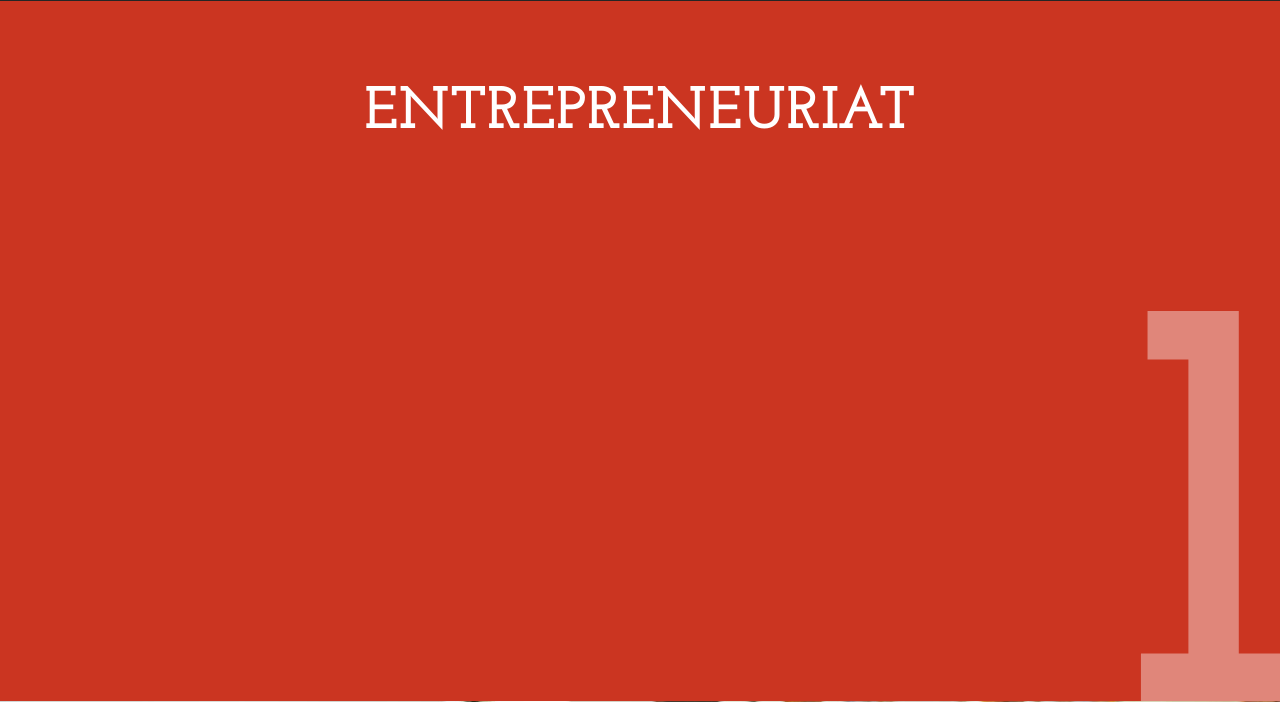
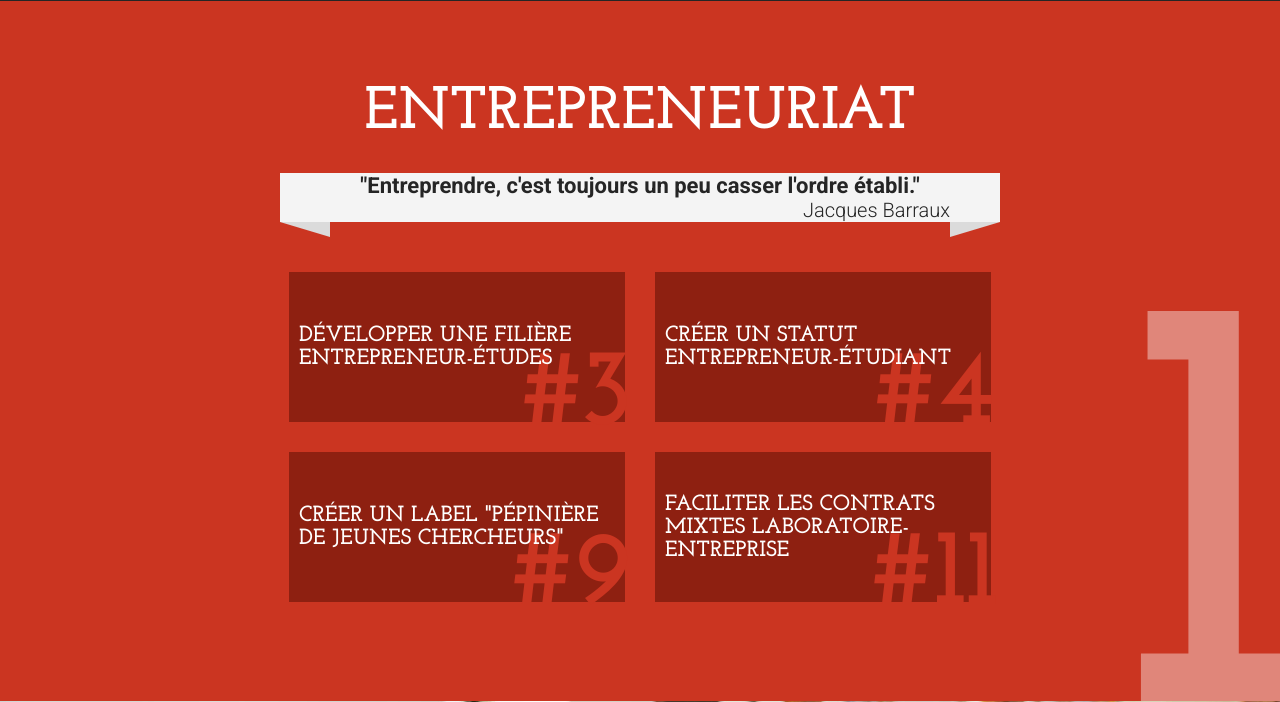
Before and after one commit to Groupe-ESC-Troyes/MixerLesCultures, a PHP site: page / in a window 1280 px wide. Shown: the part 1399-2101 px from the top of the page. Run offline with PHP 8.4, Linux system fonts and the light colour scheme; some libraries are stand-ins or nearby versions.

Commit message:
Ajotu des liens sur le slide entrepreneuriat

```diff
--- a/css/style.css
+++ b/css/style.css
@@ -668,40 +668,41 @@ li ol {
 #menu-container {
   background: #252525;
   position: fixed;
+  z-index: 500;
   top: 0;
   left: 0;
   right: 0;
 }
 
-/* line 59, ../scss/style.scss */
+/* line 60, ../scss/style.scss */
 #menu-container a.menu-toggle {
   display: none;
   padding: 10px;
   text-decoration: none;
 }
 @media (max-width: 767px) {
-  /* line 59, ../scss/style.scss */
+  /* line 60, ../scss/style.scss */
   #menu-container a.menu-toggle {
     display: block;
   }
 }
 
-/* line 68, ../scss/style.scss */
+/* line 69, ../scss/style.scss */
 #menu {
   overflow: hidden;
 }
 @media (max-width: 767px) {
-  /* line 68, ../scss/style.scss */
+  /* line 69, ../scss/style.scss */
   #menu {
     max-height: 0em;
   }
-  /* line 74, ../scss/style.scss */
+  /* line 75, ../scss/style.scss */
   #menu.active {
     max-height: 20em;
   }
 }
 
-/* line 79, ../scss/style.scss */
+/* line 80, ../scss/style.scss */
 #menu ul {
   display: table;
   margin: auto;
@@ -709,37 +710,37 @@ li ol {
   text-align: center;
 }
 @media only screen and (min-width: 960px) {
-  /* line 79, ../scss/style.scss */
+  /* line 80, ../scss/style.scss */
   #menu ul {
     width: 960px;
   }
 }
 @media (min-width: 768px) and (max-width: 959px) {
-  /* line 79, ../scss/style.scss */
+  /* line 80, ../scss/style.scss */
   #menu ul {
     width: 768px;
   }
 }
 @media (max-width: 767px) {
-  /* line 79, ../scss/style.scss */
+  /* line 80, ../scss/style.scss */
   #menu ul {
     display: block;
   }
 }
 
-/* line 95, ../scss/style.scss */
+/* line 96, ../scss/style.scss */
 #menu li {
   display: table-cell;
 }
 @media (max-width: 767px) {
-  /* line 95, ../scss/style.scss */
+  /* line 96, ../scss/style.scss */
   #menu li {
     display: block;
     border-top: 1px solid #bbbbbb;
   }
 }
 
-/* line 103, ../scss/style.scss */
+/* line 104, ../scss/style.scss */
 #menu a {
   display: block;
   text-decoration: none;
@@ -749,13 +750,13 @@ li ol {
   -o-transition: all 0.2s ease-in;
   transition: all 0.2s ease-in;
 }
-/* line 109, ../scss/style.scss */
+/* line 110, ../scss/style.scss */
 #menu a:hover {
   background: #f4f4f4;
   color: #252525;
 }
 
-/* line 150, ../scss/style.scss */
+/* line 151, ../scss/style.scss */
 section.slide {
   width: 100%;
   padding-top: 42px;
@@ -769,37 +770,37 @@ section.slide {
   background-repeat: no-repeat;
 }
 @media only screen and (min-height: 700px) {
-  /* line 150, ../scss/style.scss */
+  /* line 151, ../scss/style.scss */
   section.slide {
     min-height: 700px;
   }
 }
 @media only screen and (min-height: 500px) and (max-height: 699px) {
-  /* line 150, ../scss/style.scss */
+  /* line 151, ../scss/style.scss */
   section.slide {
     min-height: 500px;
   }
 }
 @media only screen and (max-height: 499px) {
-  /* line 150, ../scss/style.scss */
+  /* line 151, ../scss/style.scss */
   section.slide {
     min-height: 300px;
   }
 }
 
-/* line 169, ../scss/style.scss */
+/* line 170, ../scss/style.scss */
 section.slide div.slide-inner {
   margin: auto;
   padding-top: 40px;
 }
 @media only screen and (min-width: 960px) {
-  /* line 169, ../scss/style.scss */
+  /* line 170, ../scss/style.scss */
   section.slide div.slide-inner {
     width: 960px;
   }
 }
 @media (min-width: 768px) and (max-width: 959px) {
-  /* line 169, ../scss/style.scss */
+  /* line 170, ../scss/style.scss */
   section.slide div.slide-inner {
     width: 100%;
     padding-left: 10px;
@@ -807,7 +808,7 @@ section.slide div.slide-inner {
   }
 }
 @media (max-width: 767px) {
-  /* line 169, ../scss/style.scss */
+  /* line 170, ../scss/style.scss */
   section.slide div.slide-inner {
     width: 100%;
     padding-left: 10px;
@@ -815,36 +816,36 @@ section.slide div.slide-inner {
   }
 }
 
-/* line 189, ../scss/style.scss */
+/* line 190, ../scss/style.scss */
 #home {
   background-image: url("../img/home.jpg");
   color: #3f5049;
 }
-/* line 193, ../scss/style.scss */
+/* line 194, ../scss/style.scss */
 #home h1 {
   margin-bottom: 0;
 }
 @media (max-width: 767px) {
-  /* line 193, ../scss/style.scss */
+  /* line 194, ../scss/style.scss */
   #home h1 {
     font-size: 25px;
     font-size: 2.5rem;
   }
 }
-/* line 200, ../scss/style.scss */
+/* line 201, ../scss/style.scss */
 #home h2 {
   font-weight: 400;
   margin-bottom: 50px;
 }
 @media (max-width: 767px) {
-  /* line 200, ../scss/style.scss */
+  /* line 201, ../scss/style.scss */
   #home h2 {
     font-size: 20px;
     font-size: 2rem;
     margin-bottom: 30px;
   }
 }
-/* line 209, ../scss/style.scss */
+/* line 210, ../scss/style.scss */
 #home strong {
   display: block;
   margin: auto;
@@ -853,13 +854,13 @@ section.slide div.slide-inner {
   font-size: 2.2rem;
 }
 @media (max-width: 767px) {
-  /* line 209, ../scss/style.scss */
+  /* line 210, ../scss/style.scss */
   #home strong {
     font-size: 18px;
     font-size: 1.8rem;
   }
 }
-/* line 220, ../scss/style.scss */
+/* line 221, ../scss/style.scss */
 #home a.download {
   display: block;
   text-align: center;
@@ -877,7 +878,7 @@ section.slide div.slide-inner {
   -o-transition: all 0.2s ease-in;
   transition: all 0.2s ease-in;
 }
-/* line 121, ../scss/style.scss */
+/* line 122, ../scss/style.scss */
 #home a.download:before, #home a.download:after {
   content: "";
   position: absolute;
@@ -886,7 +887,7 @@ section.slide div.slide-inner {
   border-top-width: 0;
   border-bottom-width: 15px;
 }
-/* line 129, ../scss/style.scss */
+/* line 130, ../scss/style.scss */
 #home a.download:before {
   left: 0;
   bottom: -15px;
@@ -896,7 +897,7 @@ section.slide div.slide-inner {
   border-left-width: 0;
   border-right-width: 50px;
 }
-/* line 138, ../scss/style.scss */
+/* line 139, ../scss/style.scss */
 #home a.download:after {
   right: 0;
   bottom: -15px;
@@ -906,49 +907,50 @@ section.slide div.slide-inner {
   border-right-width: 0;
   border-left-width: 50px;
 }
-/* line 232, ../scss/style.scss */
+/* line 233, ../scss/style.scss */
 #home a.download:hover {
   background: #485b53;
 }
 
-/* line 237, ../scss/style.scss */
+/* line 238, ../scss/style.scss */
 #pourquoi {
   background: #252525;
 }
-/* line 240, ../scss/style.scss */
+/* line 241, ../scss/style.scss */
 #pourquoi h1 {
   margin-bottom: 40px;
 }
-/* line 243, ../scss/style.scss */
+/* line 244, ../scss/style.scss */
 #pourquoi h1 span {
   font-weight: 400;
 }
 @media (max-width: 767px) {
-  /* line 243, ../scss/style.scss */
+  /* line 244, ../scss/style.scss */
   #pourquoi h1 span {
     display: block;
   }
 }
-/* line 250, ../scss/style.scss */
+/* line 251, ../scss/style.scss */
 #pourquoi strong {
   margin-bottom: 15px;
   display: block;
 }
 
-/* line 255, ../scss/style.scss */
+/* line 256, ../scss/style.scss */
 #entrepreneur {
   background: #cb3521;
   position: relative;
   overflow: hidden;
 }
-/* line 260, ../scss/style.scss */
+/* line 261, ../scss/style.scss */
 #entrepreneur h1 {
   font-size: 60px;
   font-size: 6rem;
   text-align: center;
+  margin-bottom: 30px;
 }
 @media (max-width: 767px) {
-  /* line 260, ../scss/style.scss */
+  /* line 261, ../scss/style.scss */
   #entrepreneur h1 {
     font-size: 40px;
     font-size: 4rem;
@@ -956,12 +958,117 @@ section.slide div.slide-inner {
   }
 }
 @media (max-width: 767px) {
-  /* line 271, ../scss/style.scss */
+  /* line 273, ../scss/style.scss */
   #entrepreneur h1 span {
     display: block;
   }
 }
-/* line 276, ../scss/style.scss */
+/* line 278, ../scss/style.scss */
+#entrepreneur blockquote {
+  position: relative;
+  background: #f4f4f4;
+  font-size: 22px;
+  font-size: 2.2rem;
+  width: 75%;
+  margin: auto;
+  font-weight: 700;
+  color: #252525;
+  text-align: center;
+}
+/* line 122, ../scss/style.scss */
+#entrepreneur blockquote:before, #entrepreneur blockquote:after {
+  content: "";
+  position: absolute;
+  display: block;
+  border: 0 solid #dbdbdb;
+  border-top-width: 0;
+  border-bottom-width: 15px;
+}
+/* line 130, ../scss/style.scss */
+#entrepreneur blockquote:before {
+  left: 0;
+  bottom: -15px;
+  border-left-color: transparent;
+  border-top-color: transparent;
+  border-bottom-color: transparent;
+  border-left-width: 0;
+  border-right-width: 50px;
+}
+/* line 139, ../scss/style.scss */
+#entrepreneur blockquote:after {
+  right: 0;
+  bottom: -15px;
+  border-right-color: transparent;
+  border-top-color: transparent;
+  border-bottom-color: transparent;
+  border-right-width: 0;
+  border-left-width: 50px;
+}
+/* line 287, ../scss/style.scss */
+#entrepreneur cite {
+  display: block;
+  font-weight: 300;
+  font-style: normal;
+  font-size: 20px;
+  font-size: 2rem;
+  text-align: right;
+  padding-right: 50px;
+}
+/* line 296, ../scss/style.scss */
+#entrepreneur ul.prop-links {
+  margin: 50px auto 0;
+  list-style: none;
+  text-align: center;
+  font-size: 0;
+}
+/* line 302, ../scss/style.scss */
+#entrepreneur ul.prop-links li {
+  display: inline-block;
+  width: 35%;
+  margin-right: 15px;
+  margin-left: 15px;
+  margin-bottom: 30px;
+  background: #8e2011;
+}
+/* line 310, ../scss/style.scss */
+#entrepreneur ul.prop-links li:hover {
+  background: #9c2313;
+}
+/* line 314, ../scss/style.scss */
+#entrepreneur ul.prop-links div.wrap {
+  display: table;
+  position: relative;
+}
+/* line 318, ../scss/style.scss */
+#entrepreneur ul.prop-links div.wrap:after {
+  content: attr(data-num);
+  position: absolute;
+  right: -7px;
+  bottom: -30px;
+  font-size: 110px;
+  font-size: 11rem;
+  color: #cb3521;
+  font-family: "Josefin Slab", Trebuchet, Helvetica, Arial;
+  font-weight: 700;
+  z-index: 1;
+}
+/* line 330, ../scss/style.scss */
+#entrepreneur ul.prop-links a {
+  position: relative;
+  display: table-cell;
+  vertical-align: middle;
+  padding: 0 10px;
+  height: 150px;
+  text-align: left;
+  text-decoration: none;
+  text-transform: uppercase;
+  font-family: "Josefin Slab", Trebuchet, Helvetica, Arial;
+  font-size: 22px;
+  font-size: 2.2rem;
+  font-weight: 700;
+  z-index: 10;
+}
+/* line 346, ../scss/style.scss */
 #entrepreneur:after {
   content: "1";
   position: absolute;
@@ -970,7 +1077,7 @@ section.slide div.slide-inner {
   color: #e0867a;
 }
 @media only screen and (min-width: 960px) {
-  /* line 276, ../scss/style.scss */
+  /* line 346, ../scss/style.scss */
   #entrepreneur:after {
     font-size: 600px;
     font-size: 60rem;
@@ -979,7 +1086,7 @@ section.slide div.slide-inner {
   }
 }
 @media (max-width: 767px) {
-  /* line 276, ../scss/style.scss */
+  /* line 346, ../scss/style.scss */
   #entrepreneur:after {
     font-size: 450px;
     font-size: 45rem;
@@ -988,12 +1095,12 @@ section.slide div.slide-inner {
   }
 }
 
-/* line 296, ../scss/style.scss */
+/* line 366, ../scss/style.scss */
 #prop1-image {
   background-image: url("../img/entrepreneuretudiant.jpg");
 }
 
-/* line 299, ../scss/style.scss */
+/* line 369, ../scss/style.scss */
 #prop1 {
   background: #cb3521;
 }
--- a/index.php
+++ b/index.php
@@ -60,22 +60,22 @@
 					</a>
 				</li>
 				<li>
-					<a href="#">
+					<a href="#entrepreneur">
 						Entrepreneuriat
 					</a>
 				</li>
 				<li>
-					<a href="#">
+					<a href="#transversalite">
 						Transversalité
 					</a>
 				</li>
 				<li>
-					<a href="#">
+					<a href="#ouverture">
 						Ouverture Sociale
 					</a>
 				</li>
 				<li>
-					<a href="#">
+					<a href="#debat">
 						Poursuivre le débat
 					</a>
 				</li>
@@ -125,6 +125,44 @@
 			<h1>
 				<span>Entre</span>preneuriat
 			</h1>
+
+			<blockquote cite="Jacques Barraux">
+				"Entreprendre, c'est toujours un peu casser l'ordre établi."
+				<cite>
+					Jacques Barraux
+				</cite>
+			</blockquote>
+
+			<ul class="prop-links clearfix">
+				<li>
+					<div class="wrap" data-num="#3">
+						<a href="#">
+							Développer une filière entrepreneur-études
+						</a>
+					</div>
+				</li>
+				<li>
+					<div class="wrap" data-num="#4">
+						<a href="#">
+							Créer un statut entrepreneur-étudiant
+						</a>
+					</div>
+				</li>
+				<li>
+					<div class="wrap" data-num="#9">
+						<a href="#">
+							Créer un label "Pépinière de jeunes chercheurs"
+						</a>
+					</div>
+				</li>
+				<li>
+					<div class="wrap" data-num="#11">
+						<a href="#">
+							Faciliter les contrats mixtes laboratoire-entreprise
+						</a>
+					</div>
+				</li>
+			</ul>
 		</div>
 	</section>
 	<section id="prop1-image" class="slide">
--- a/scss/style.scss
+++ b/scss/style.scss
@@ -52,6 +52,7 @@ li ol{
 #menu-container{
 	background: $couleur-fond-contraste;
 	position: fixed;
+	z-index: 500;
 	top: 0;
 	left: 0;
 	right: 0;
@@ -260,6 +261,7 @@ section.slide div.slide-inner{
 	h1{
 		@include font-size(60);
 		text-align: center;
+		margin-bottom: 30px;
 
 		@include breakpoint(mobile){
 			@include font-size(40);
@@ -272,6 +274,74 @@ section.slide div.slide-inner{
 			display: block;
 		}
 	}
+
+	blockquote{
+		@include ribbon(#f4f4f4);
+		@include font-size(22);
+		width: 75%;
+		margin: auto;
+		font-weight: 700;
+		color: $couleur-fond-contraste;
+		text-align: center;
+	}
+	cite{
+		display: block;
+		font-weight: 300;
+		font-style: normal;
+		@include font-size(20);
+		text-align: right;
+		padding-right: 50px;
+	}
+
+	ul.prop-links{
+		margin: 50px auto 0;
+		list-style: none;
+		text-align: center;
+		font-size: 0;
+	}
+	ul.prop-links li{
+		display: inline-block;
+		width: 35%;
+		margin-right: 15px;
+		margin-left: 15px;
+		margin-bottom: 30px;
+		background: #8e2011;
+
+		&:hover{
+			background: lighten(#8e2011, 3);
+		}
+	}
+	ul.prop-links div.wrap{
+		display: table;
+		position: relative;
+
+		&:after{
+			content: attr(data-num);
+			position: absolute;
+			right: -7px;
+			bottom: -30px;
+			@include font-size(110);
+			color: $couleur-fond-entrepreneur;
+			font-family: $heading-font-family;
+			font-weight: 700;
+			z-index: 1;
+		}
+	}
+	ul.prop-links a{
+		position: relative;
+		display: table-cell;
+		vertical-align: middle;
+		padding: 0 10px;
+		height: 150px;
+		text-align: left;
+		text-decoration: none;
+		text-transform: uppercase;
+		font-family: $heading-font-family;
+		@include font-size(22);
+		font-weight: 700;
+		z-index: 10;
+	}
+
 
 	&:after{
 		content: "1";
```
